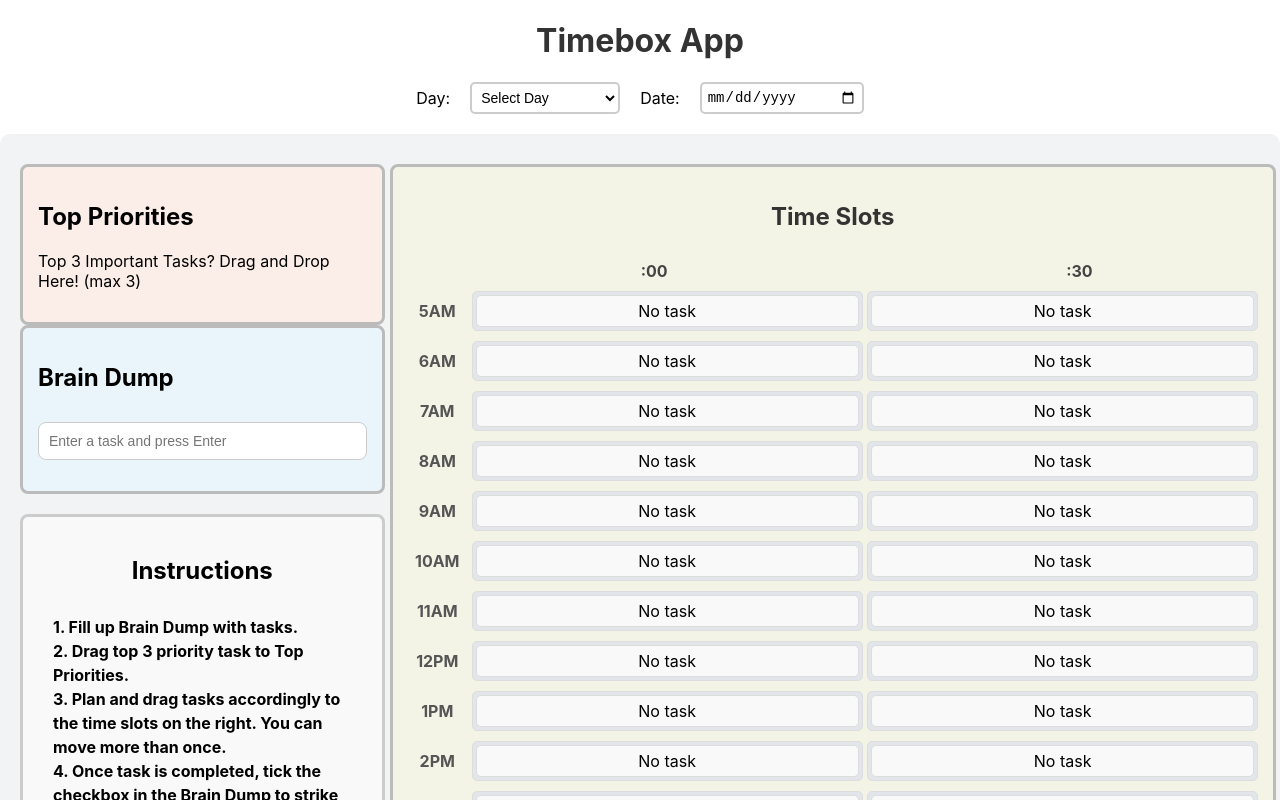
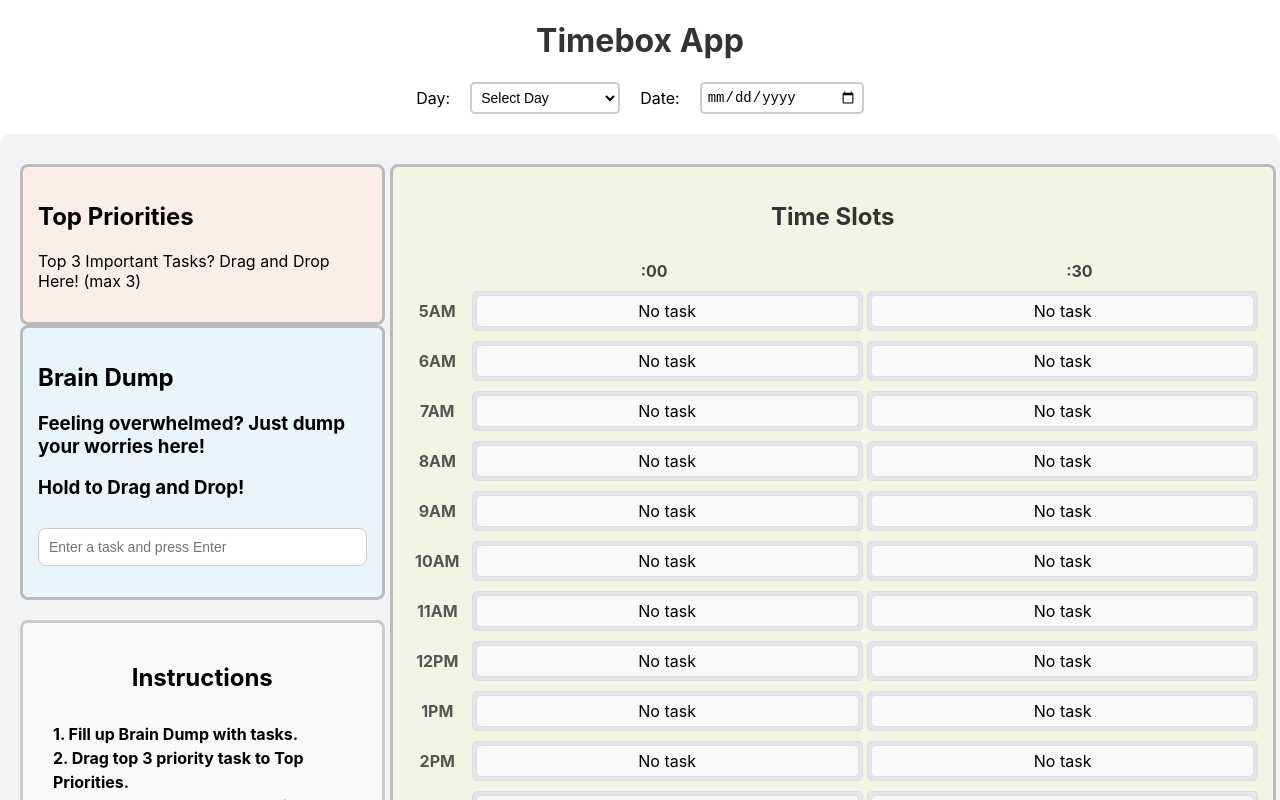
Before and after one commit to MidziRibery/timebox, a React (Create React App) app: page / in a window 1280 px wide. Shown: the top 800 px of the page. Built offline with nearby package versions, Linux system fonts and the light colour scheme.

Commit message:
brain dump updated

```diff
--- a/src/components/BrainDump.js
+++ b/src/components/BrainDump.js
@@ -51,6 +51,8 @@ const BrainDump = () => {
   return (
     <div className="brain-dump">
       <h2>Brain Dump</h2>
+      <h3>Feeling overwhelmed? Just dump your worries here!</h3>
+      <h3>Hold to Drag and Drop!</h3>
       <input
         type="text"
         placeholder="Enter a task and press Enter"
```
